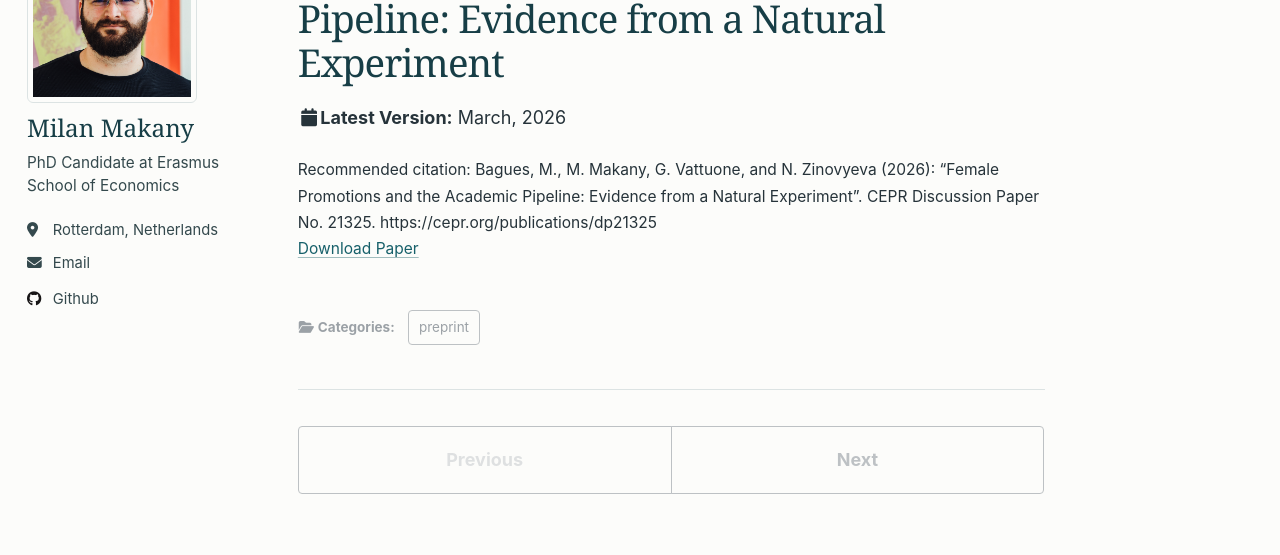
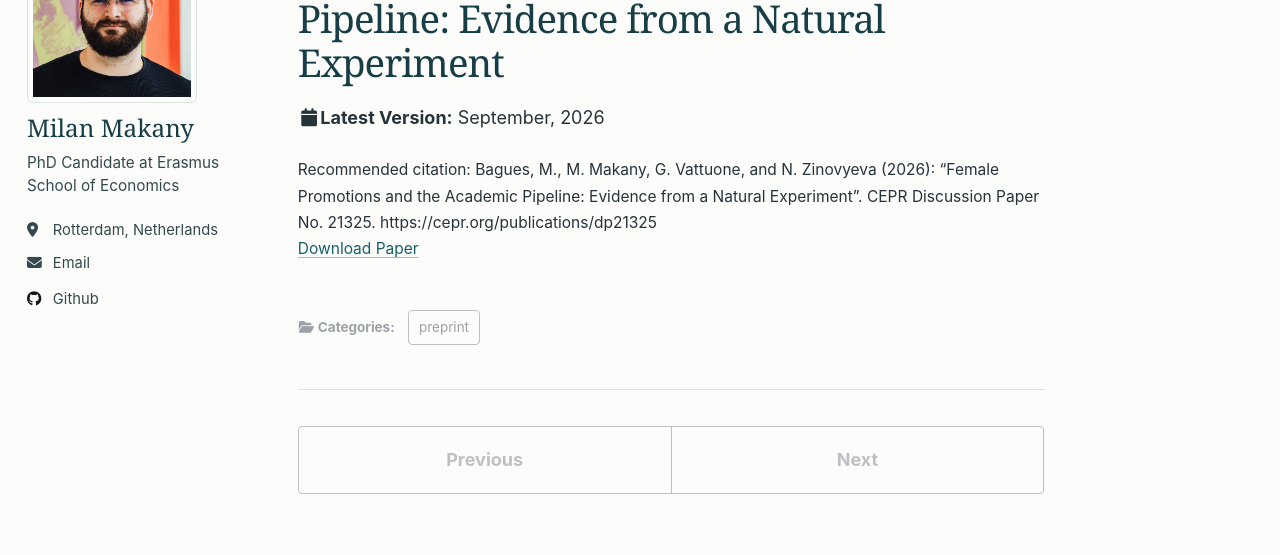
Before and after one commit to makany-milan/makany-milan.github.io, a Jekyll site: the page built from _publications/women_in_academia.md, in a window 1280 px wide and 1045 px high. Shown: the part 177-732 px from the top of the window. Built offline with Jekyll 4.4.1, drawn with Linux system fonts in a browser that asks for light colours; part of the change alters nothing that is shown.

Commit message:
updated wia wp

```diff
--- a/_publications/women_in_academia.md
+++ b/_publications/women_in_academia.md
@@ -5,10 +5,10 @@ category: preprint
 permalink: /research/bagues_etal_women_in_academia
 collaborators: 'Manuel Bagues, Giulia Vattuone, Natalia Zinovyeva'
 excerpt: 'We study how promotion decisions shape female scientists careers'' and the academic pipeline, using data from 4,000 Spanish university departments. In Spain''s centralized habilitación system, national qualification committees effectively controlled access to senior academic ranks during 2002--2008. We identify exogenous variation in promotions using the random assignment of evaluators to these committees: applicants evaluated by a coauthor or colleague were more likely to qualify and be promoted. We document two main findings. First, failing at this career gate has more persistent consequences for women: female Associate Professor candidates who narrowly miss qualification  are 57 percentage points less likely to be promoted fifteen years later, compared with 29 for men. Second, when women qualify, the effects extend beyond their own careers: their departments subsequently promote more women, graduate more female PhD students, and produce more female PhD graduates who remain active in research and advance in academia.'
-date: 2026-03-16
+date: 2026-09-22
 venue:
 slidesurl:
-paperurl: https://makany-milan.github.io/files/Women_in_Academia_16_3_2026.pdf
+paperurl: https://makany-milan.github.io/files/Women_in_Academia_22_9_2026.pdf
 ceprurl: https://cepr.org/publications/dp21325
 rfberlinurl: https://www.rfberlin.com/network-paper/female-promotions-and-the-academic-pipeline-evidence-from-a-natural-experiment/
 citation: 'Bagues, M., M. Makany, G. Vattuone, and N. Zinovyeva (2026): “Female Promotions and the Academic Pipeline: Evidence from a Natural Experiment”. CEPR Discussion Paper No. 21325. https://cepr.org/publications/dp21325'
```
Also changed, not shown: 1 other file.
